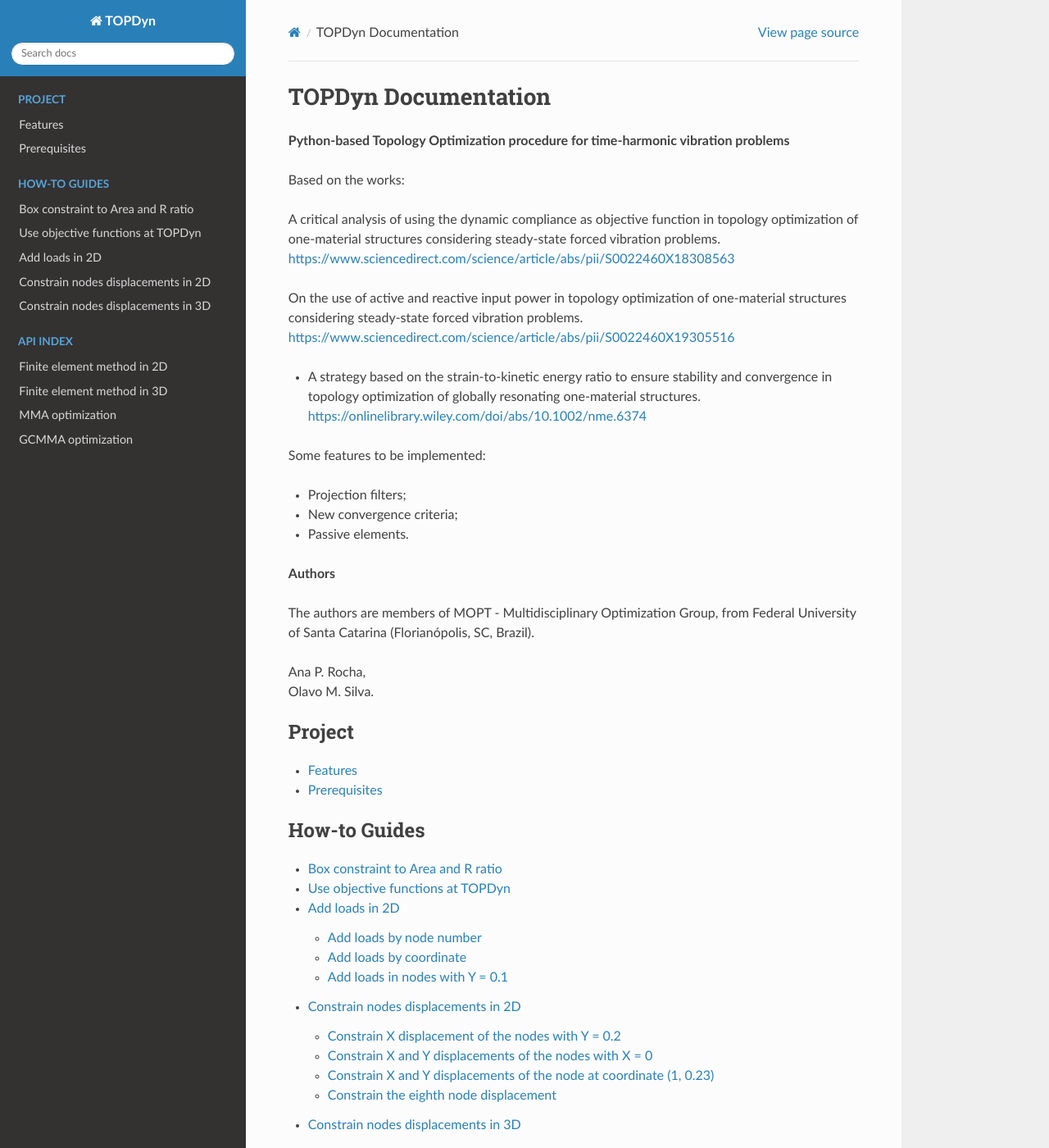
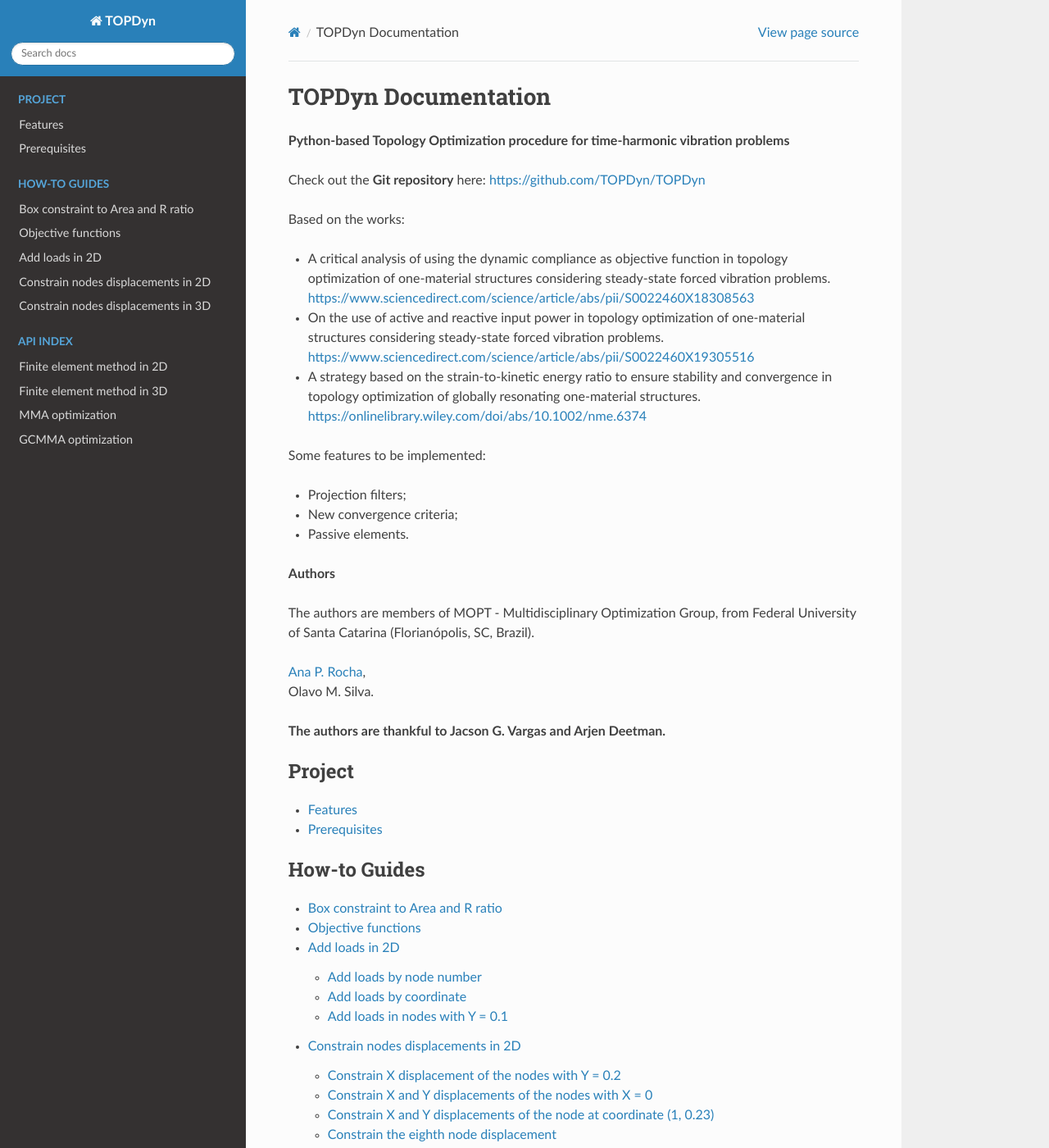
Before and after one commit to TOPDyn/TOPDyn, a Sphinx documentation site: the page built from docs/source/index.rst, in a window 1280 px wide and 1400 px high. Shown: the whole window at 82% size. Built offline with Sphinx 7.4.7 and the Read the Docs theme 2.0.0, drawn with Linux system fonts in a browser that asks for light colours; some of the changed text lies outside the part shown.

Commit message:
comments

```diff
--- a/docs/source/conf.py
+++ b/docs/source/conf.py
@@ -13,12 +13,6 @@
 import sphinx_rtd_theme
 import os
 import sys
-# sys.path.insert(0,  'D:/TOPDyn/')
-# sys.path.append('D:/TOPDyn/SolverFEM2D')
-# sys.path.append('D:/TOPDyn/SolverFEM3D')
-# sys.path.append('D:/TOPDyn/SolverFEM3D')
-# sys.path.append('D:/TOPDyn/TopDyn_MMA')
-# sys.path.append('D:/TOPDyn/TopDyn_GCMMA')
 
 sys.path.insert(0, os.path.abspath('../..'))
 sys.path.append(os.path.abspath('../../SolverFEM2D'))
@@ -26,17 +20,10 @@
 sys.path.append(os.path.abspath('../../TopDyn_MMA'))
 sys.path.append(os.path.abspath('../../TopDyn_GCMMA'))
 
-
-# sys.path.append('../../SolverFEM2D')
-# sys.path.append('../../SolverFEM3D')
-# sys.path.append('../../SolverFEM3D')
-# sys.path.append('../../TopDyn_MMA')
-# sys.path.append('../../TopDyn_GCMMA')
-
 # -- Project information -----------------------------------------------------
 project = 'TOPDyn'
-copyright = '2020, Ana P Rocha and Olavo M Silva'
-author = 'Ana P Rocha and Olavo M Silva'
+copyright = '2020, Ana P. Rocha and Olavo M. Silva'
+author = 'Ana P. Rocha and Olavo M. Silva'
 
 # The full version, including alpha/beta/rc tags
 release = '1.0'
--- a/docs/source/conteudo/fem2d.rst
+++ b/docs/source/conteudo/fem2d.rst
@@ -1,11 +1,11 @@
 Finite element method in 2D
 ==============================
+
+.. automodule:: SolverFEM2D.FEM2D
+   :members:
 
 .. automodule:: SolverFEM2D.functions2D
    :members:
 
 .. automodule:: SolverFEM2D.plots_FEM2D
    :members:
-
-.. automodule:: SolverFEM2D.FEM2D
-   :members:
--- a/docs/source/conteudo/funcao_obj.rst
+++ b/docs/source/conteudo/funcao_obj.rst
@@ -1,4 +1,4 @@
-Use objective functions at TOPDyn
+Objective functions
 =====================================
 
 
--- a/docs/source/conteudo/intro.rst
+++ b/docs/source/conteudo/intro.rst
@@ -3,7 +3,7 @@
 
 - SolverFEM2D: Finite element method in 2D.
 
-- SolverFEM3D: Finite element method in 3D.
+- SolverFEM3D: Finite element method in 3D (not integrated into Topology Optimization)
 
 - Optimization algoritm: Based on MMA and GCMMA implemented by `Arjen Deetman <https://github.com/arjendeetman/GCMMA-MMA-Python>`_.
 
--- a/docs/source/index.rst
+++ b/docs/source/index.rst
@@ -4,13 +4,13 @@
 
 **Python-based Topology Optimization procedure for time-harmonic vibration problems**
 
+Check out the **Git repository** here: https://github.com/TOPDyn/TOPDyn
+
 Based on the works:
 
-A critical analysis of using the dynamic compliance as objective function in topology optimization of one-material structures considering steady-state forced vibration problems.
-https://www.sciencedirect.com/science/article/abs/pii/S0022460X18308563
+- A critical analysis of using the dynamic compliance as objective function in topology optimization of one-material structures considering steady-state forced vibration problems. https://www.sciencedirect.com/science/article/abs/pii/S0022460X18308563
 
-On the use of active and reactive input power in topology optimization of one-material structures considering steady-state forced vibration problems.
-https://www.sciencedirect.com/science/article/abs/pii/S0022460X19305516
+- On the use of active and reactive input power in topology optimization of one-material structures considering steady-state forced vibration problems. https://www.sciencedirect.com/science/article/abs/pii/S0022460X19305516
 
 - A strategy based on the strain‐to‐kinetic energy ratio to ensure stability and convergence in topology optimization of globally resonating one‐material structures. https://onlinelibrary.wiley.com/doi/abs/10.1002/nme.6374
 
@@ -27,9 +27,10 @@
 
 The authors are members of MOPT - Multidisciplinary Optimization Group, from Federal University of Santa Catarina (Florianópolis, SC, Brazil).
 
-|   Ana P. Rocha,
+|   `Ana P. Rocha <https://www.linkedin.com/in/ana-paula-da-rocha/>`_,
 |   Olavo M. Silva.
 
+**The authors are thankful to Jacson G. Vargas and Arjen Deetman.**
 
 .. toctree::
    :caption: Project
```
Also changed, not shown: README.md (+1 -1 lines).
